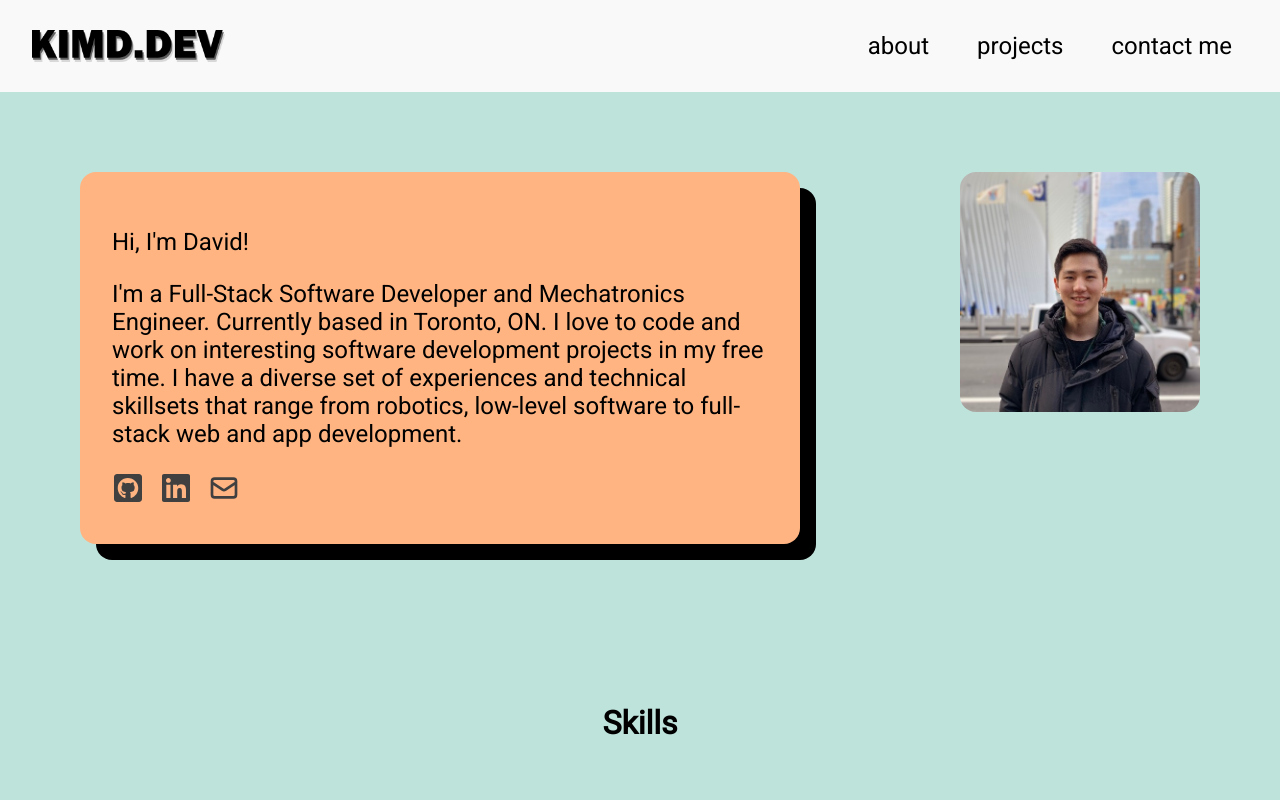
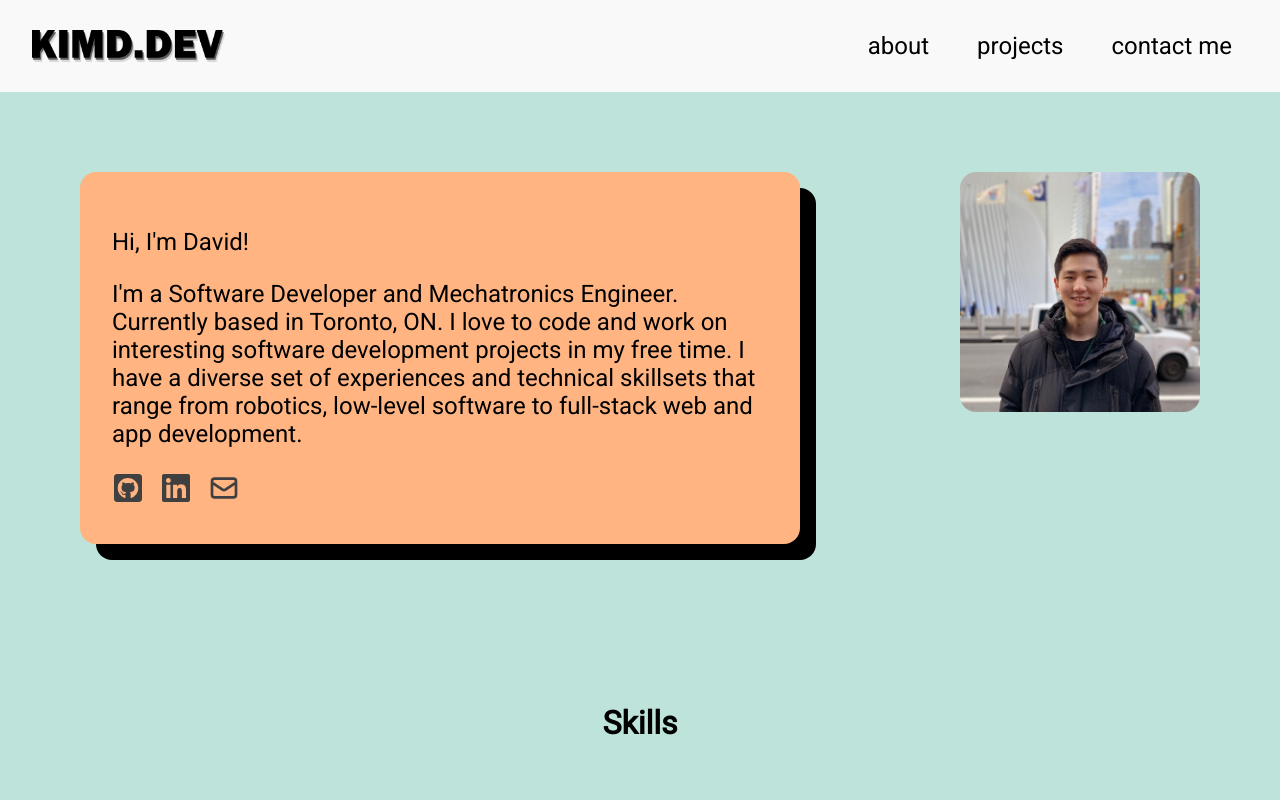
Before and after one commit to kim2552/kimd.dev, a React (Create React App) app: page /about in a window 1280 px wide. Shown: the top 800 px of the page. Built offline with nearby package versions, Linux system fonts and the light colour scheme.

Commit message:
Update About.js

```diff
--- a/src/components/About.js
+++ b/src/components/About.js
@@ -17,7 +17,7 @@ const About = () => {
                         <div className="description-block">
                         <p>Hi, I'm David!</p>
                         <p>
-                        I'm a Full-Stack Software Developer and Mechatronics Engineer. Currently based in Toronto, ON. I love to code and work on interesting software development projects in my free time. I have a diverse set of experiences and technical skillsets that range from robotics, low-level software to full-stack web and app development.
+                        I'm a Software Developer and Mechatronics Engineer. Currently based in Toronto, ON. I love to code and work on interesting software development projects in my free time. I have a diverse set of experiences and technical skillsets that range from robotics, low-level software to full-stack web and app development.
                         </p>
                         </div>
                         <div className="links-block">
```
